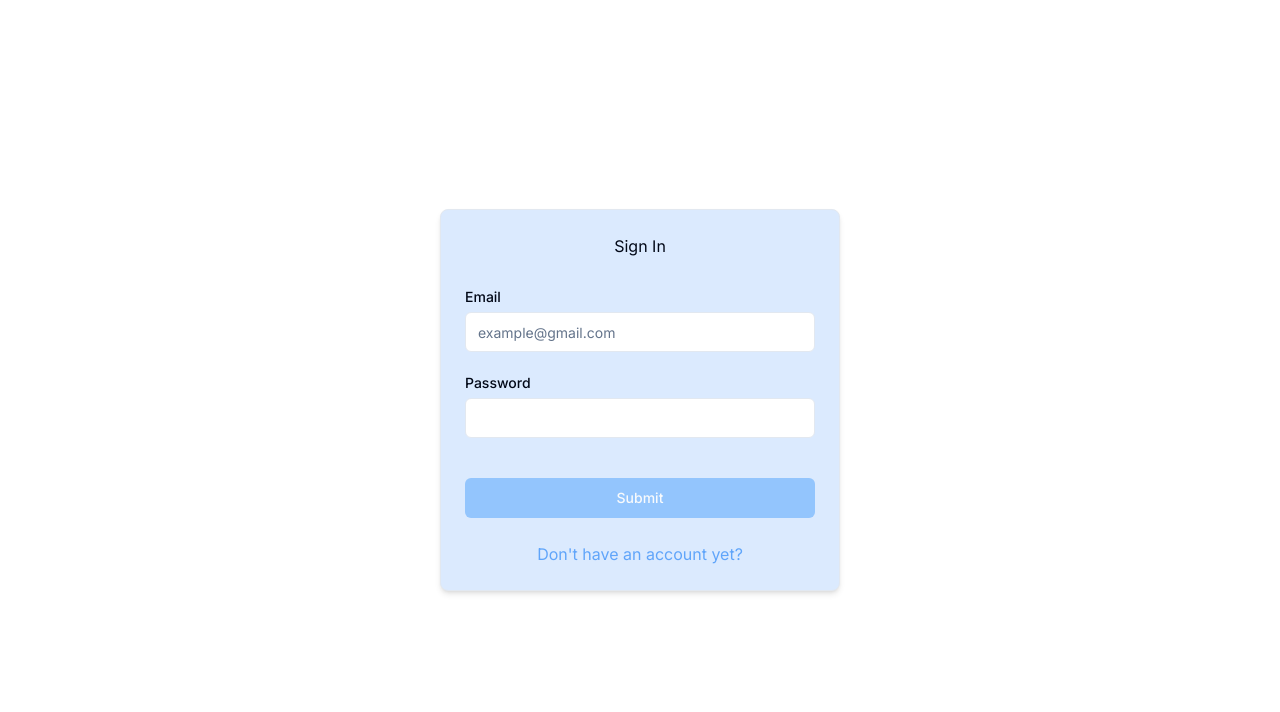
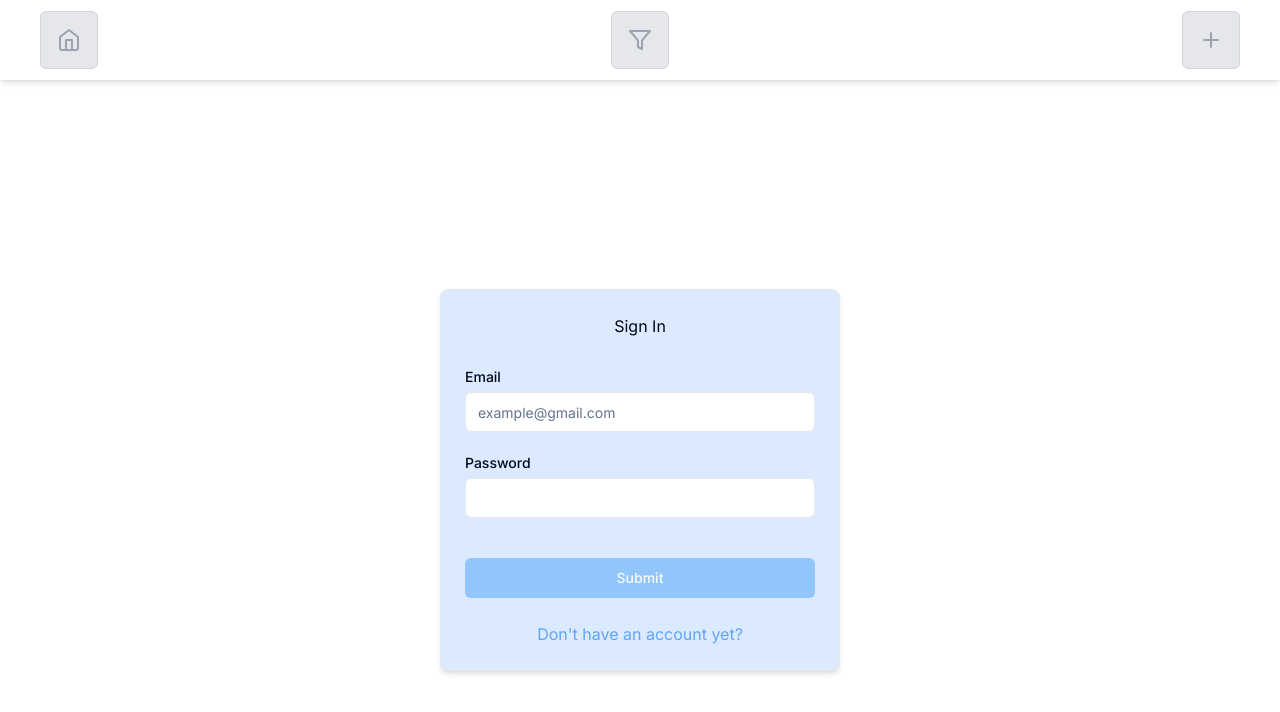
Before and after one commit to HenrryHernandez/simple-blog, a Next.js app: page /sign-in in a window 1280 px wide. Shown: the top 712 px of the page. Built offline with nearby package versions, Linux system fonts and the light colour scheme.

Commit message:
style (Header): add header mock up

```diff
--- a/src/app/layout.tsx
+++ b/src/app/layout.tsx
@@ -1,5 +1,7 @@
 import type { Metadata } from "next";
 import { Inter } from "next/font/google";
+
+import { Header } from "@/components";
 import "./globals.css";
 
 const inter = Inter({ subsets: ["latin"] });
@@ -17,6 +19,8 @@ export default function RootLayout({
   return (
     <html lang="en">
       <body suppressHydrationWarning={true} className={inter.className}>
+        <Header />
+
         {children}
       </body>
     </html>
--- a/src/app/page.tsx
+++ b/src/app/page.tsx
@@ -20,9 +20,9 @@ export default function Home() {
 
   return (
     <div className="w-full col-center">
-      <div className="xl:max-w-[1200px] w-full xl:bg-gray-100 xl:border-x xl:border-gray-200">
-        <div className="min-h-[100vh] w-full flex-wrap p-2 sm:p-8">
-          <main className=" w-full flex flex-col items-center">
+      <div className="xl:max-w-[1200px] w-full xl:bg-gray-100 xl:border-x xl:border-gray-200 -z-10">
+        <div className="min-h-[calc(100vh-80px)] w-full flex-wrap p-2 sm:p-8">
+          <main className="w-full flex flex-col items-center">
             {/* <div>filter</div> */}
 
             <div className="flex flex-wrap justify-center gap-8">
--- /dev/null
+++ b/src/components/Header.tsx
@@ -0,0 +1,37 @@
+import React from "react";
+import Link from "next/link";
+
+import { Plus, Filter, Home } from "lucide-react";
+
+export const Header = () => {
+  return (
+    <div className="w-full h-20 row-center px-8 shadow-md">
+      <div className="xl:max-w-[1200px] w-full flex justify-between items-center">
+        <div>
+          <div className="p-4 rounded-md border border-gray-300 bg-gray-200 hover:bg-gray-300 cursor-pointer">
+            <Link href="/">
+              <Home className="h-6 w-6 text-gray-400" aria-hidden="true" />
+            </Link>
+          </div>
+        </div>
+
+        <div>
+          <button
+            type="button"
+            className="p-4 rounded-md border border-gray-300 bg-gray-200 hover:bg-gray-300"
+          >
+            <Filter className="h-6 w-6 text-gray-400" aria-hidden="true" />
+          </button>
+        </div>
+
+        <div>
+          <div className="p-4 rounded-md border border-gray-300 bg-gray-200 hover:bg-gray-300 cursor-pointer">
+            <Link href="/posts/new">
+              <Plus className="h-6 w-6 text-gray-400" aria-hidden="true" />
+            </Link>
+          </div>
+        </div>
+      </div>
+    </div>
+  );
+};
--- a/src/components/index.ts
+++ b/src/components/index.ts
@@ -1,2 +1,3 @@
 export * from "./CardWrapper";
+export * from "./Header";
 export * from "./PostCard";
```
